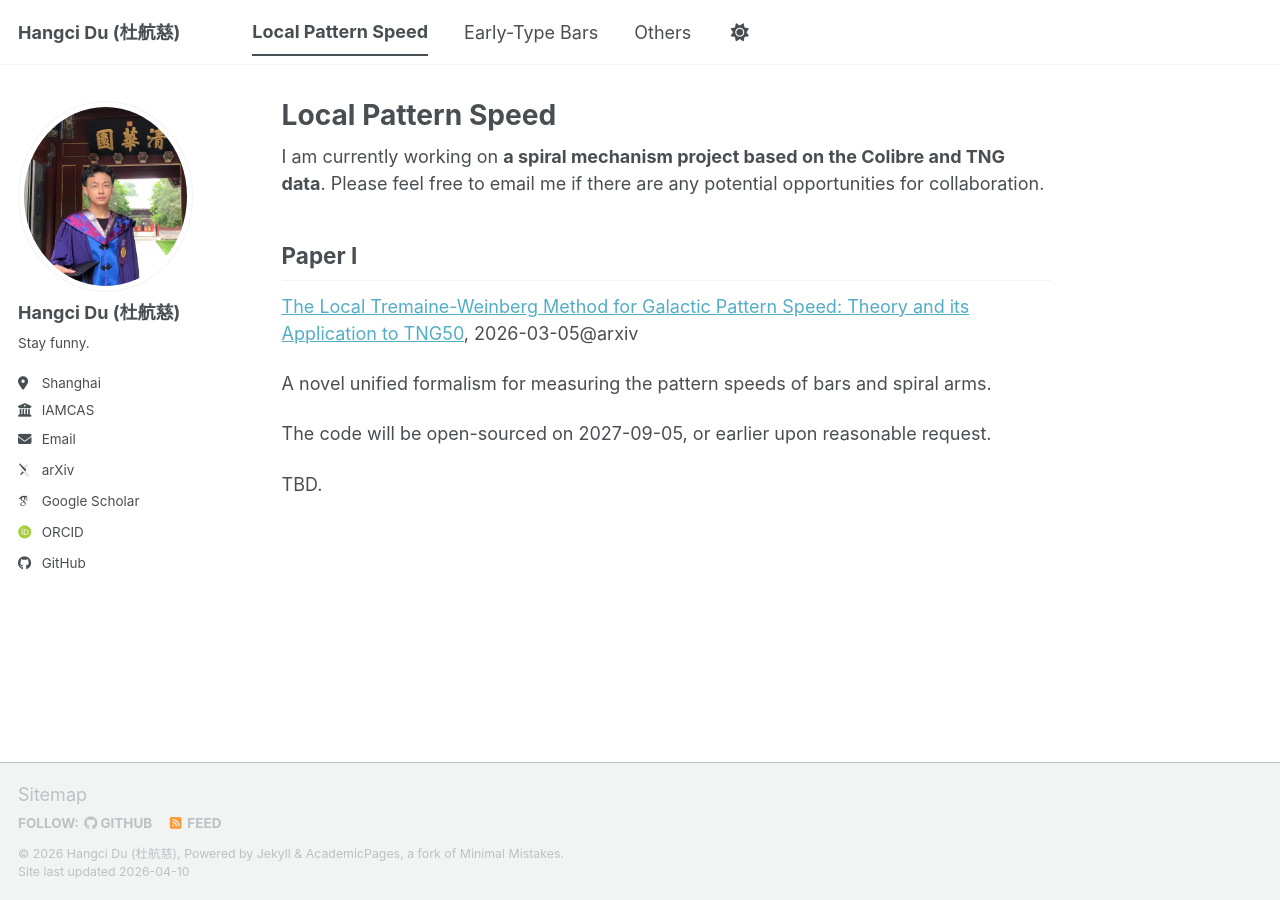
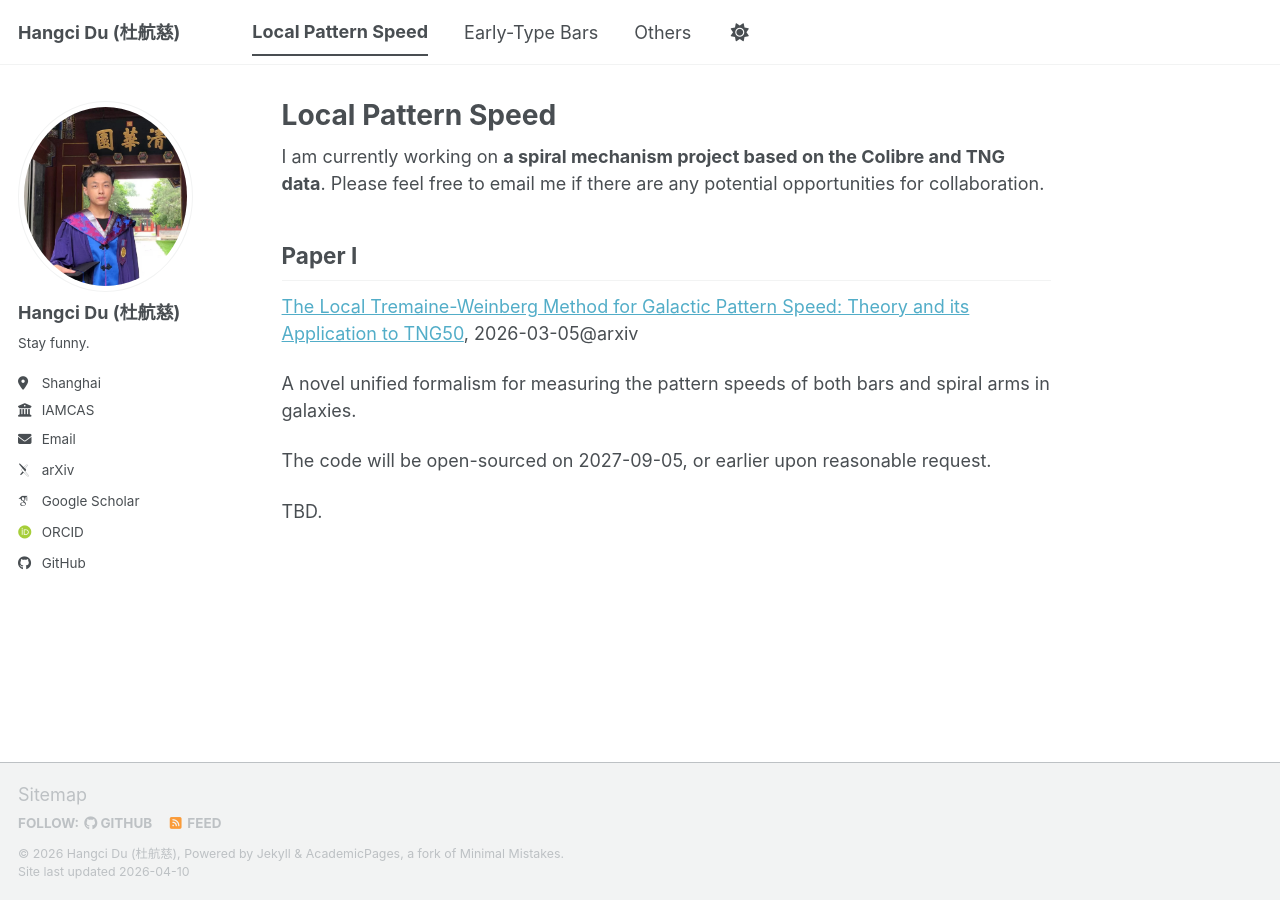
Before and after one commit to hangcidu/hangcidu.github.io, a Jekyll site: the page built from _pages/local_pattern_speed.md, in a window 1280 px wide. Built offline with Jekyll 4.4.1, drawn with Linux system fonts in a browser that asks for light colours; some web fonts are replaced; a script bundle is joined from its source files by our own code; library files that are not in the unit come from our copies; comment, search, counter and statistics services are not loaded.

Commit message:
Update local_pattern_speed.md

```diff
--- a/_pages/local_pattern_speed.md
+++ b/_pages/local_pattern_speed.md
@@ -12,7 +12,7 @@ I am currently working on **a spiral mechanism project based on the Colibre and
 
 [The Local Tremaine-Weinberg Method for Galactic Pattern Speed: Theory and its Application to TNG50](https://arxiv.org/abs/2603.05287), 2026-03-05@arxiv
 
-A novel unified formalism for measuring the pattern speeds of bars and spiral arms.
+A novel unified formalism for measuring the pattern speeds of both bars and spiral arms in galaxies.
 
 The code will be open-sourced on 2027-09-05, or earlier upon reasonable request.
 
```
